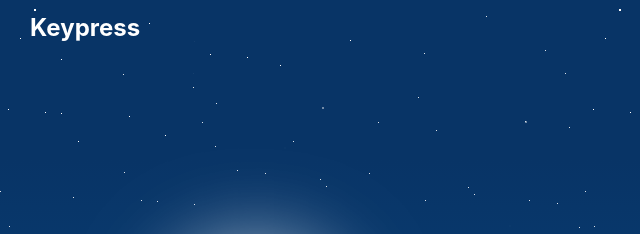
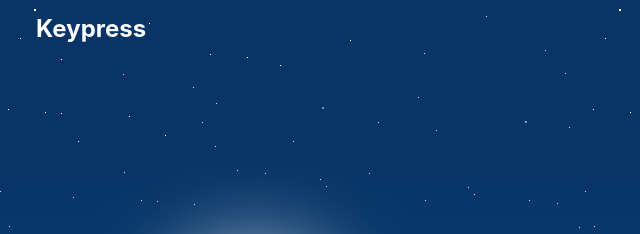
Before and after one commit to carlosarias1992/keypress, a website built with webpack: page index.html in a window 1280 px wide. Shown: the top 234 px of the page, 0-640 px from the left. Built offline with nearby package versions, Linux system fonts and the light colour scheme.

Commit message:
Fix rendering issue

```diff
--- a/assets/css/home-page.css
+++ b/assets/css/home-page.css
@@ -191,3 +191,11 @@ canvas {
     height: 100vh;
     width: 100vw;
 }
+
+.splash-header button {
+    color: white;
+    position: relative;
+    z-index: 1;
+    outline: none;
+    font-weight: bold;
+}
--- a/src/home_page.js
+++ b/src/home_page.js
@@ -74,20 +74,6 @@ class HomePage {
         }
     }
 
-    renderCanvas() {
-        const canvas = document.createElement("canvas");
-        canvas.width = "300";
-        canvas.height = "150";
-        const ctx = canvas.getContext("2d");
-
-        const clouds1 = new Image();
-        clouds1.src = "assets/images/clouds1.png";
-
-        ctx.drawImage(clouds1, 0, 0);
-
-        return canvas;
-    }
-
     renderSplash() {
         this.parentElement.innerHTML = '';
         const splash = document.createElement("div");
@@ -96,7 +82,12 @@ class HomePage {
 
         const splashHeader = document.createElement("div");
         splashHeader.className = "splash-header";
-        splashHeader.innerHTML = "Keypress";
+
+        const logoButton = document.createElement("button");
+        logoButton.onclick = this.render;
+        logoButton.innerHTML = "Keypress";
+        splashHeader.appendChild(logoButton);
+
         splash.appendChild(splashHeader);
 
         const moonImage = document.createElement("img");
@@ -124,8 +115,6 @@ class HomePage {
         titleButton.innerHTML = "Get Started";
         titleButton.onclick = this.render;
         titleSection.appendChild(titleButton);
-
-        splash.appendChild(this.renderCanvas());
     }
 
     render() {
```
Also changed, not shown: 1 other file.
